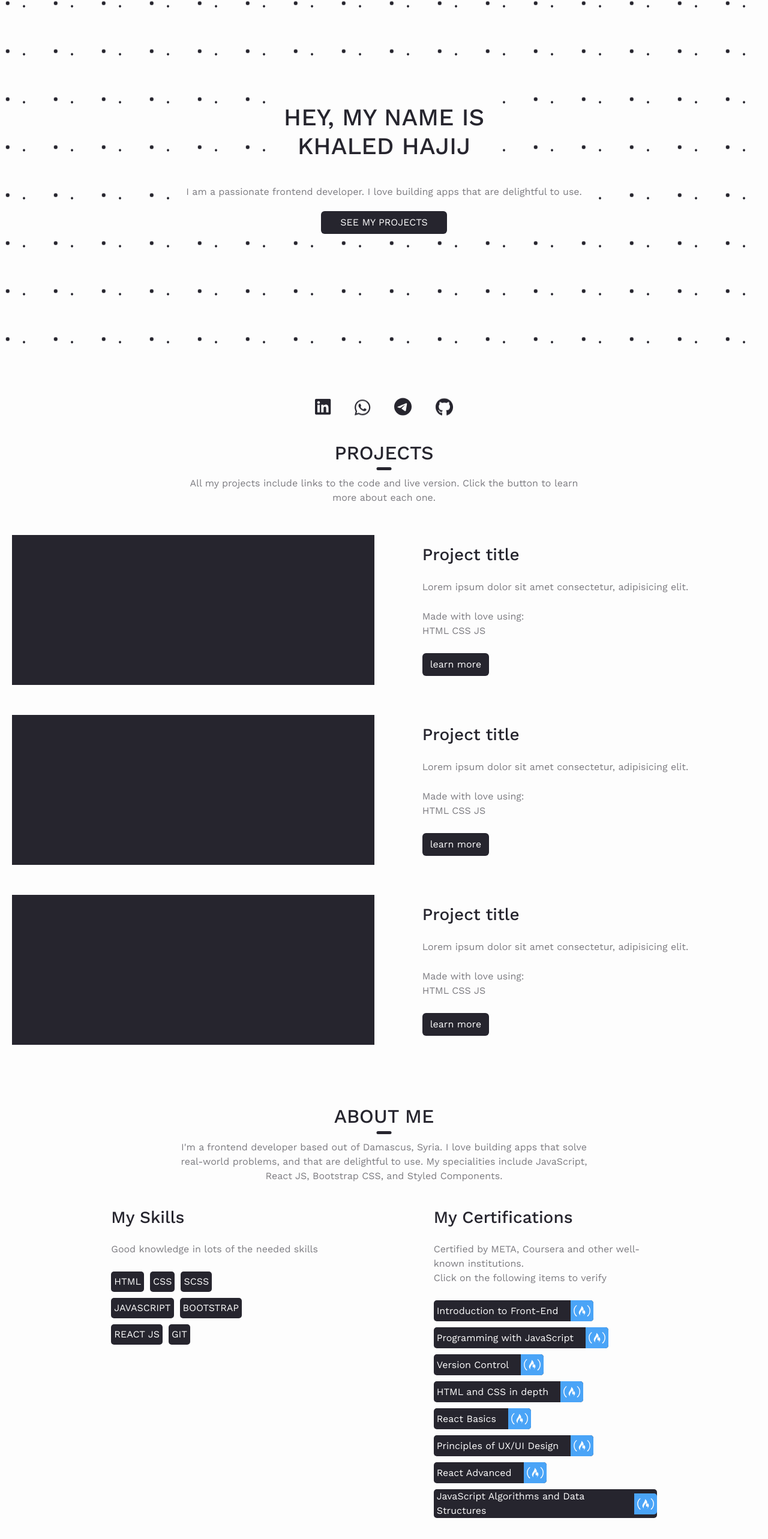
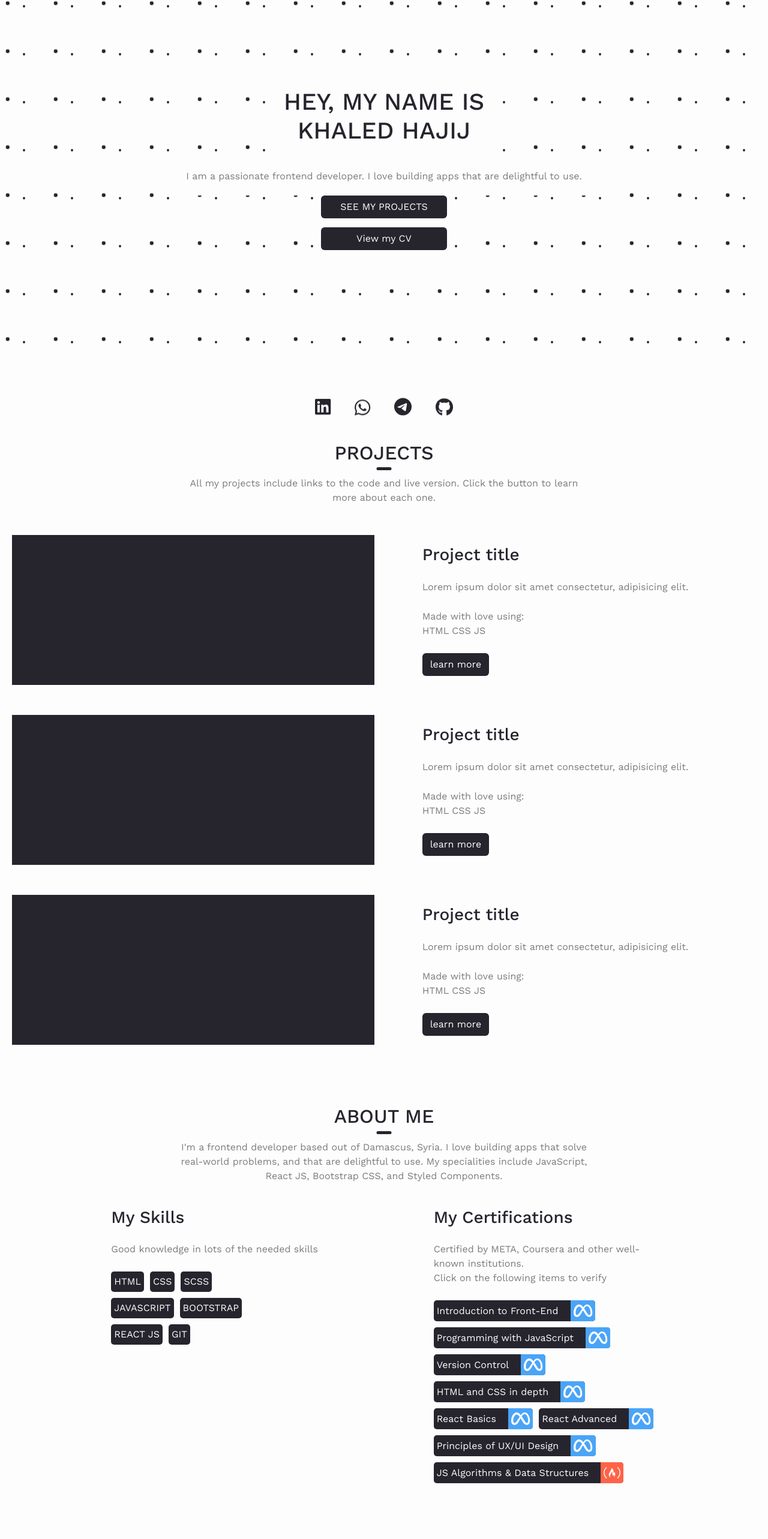
Before and after one commit to khaledhajij/khaledhajij.github.io, a React (Create React App) app: page / in a window 1280 px wide. Shown: the part 164-2730 px from the top of the page at 60% size. Built offline with nearby package versions, Linux system fonts and the light colour scheme.

Commit message:
Uploading CV

```diff
--- a/src/Components/About.js
+++ b/src/Components/About.js
@@ -6,13 +6,14 @@ import { faFreeCodeCamp, faMeta } from "@fortawesome/free-brands-svg-icons";
 const About = () => {
   const renderedSkills = mySkills.map((skill) => (
     <li className="skill">{skill.toUpperCase()}</li>
-  ));
-  const renderedCertifications = myCertifications.map((cert) => (
+    ));
+    const renderedCertifications = myCertifications.map((cert) => (
     <a href={cert.url} target="_blank" rel="noreferrer">
       <li className="skill">
         {cert.name}{" "}
         <FontAwesomeIcon
-          icon={cert.Teacher === "Meta" ? faMeta : faFreeCodeCamp}
+          icon={cert.Teacher === "FreeCodeCamp" ? faFreeCodeCamp : faMeta}
+          style={cert.Teacher === "FreeCodeCamp" ? {backgroundColor:'tomato'} : null}
         />
       </li>
     </a>
--- a/src/Components/Home.js
+++ b/src/Components/Home.js
@@ -18,9 +18,16 @@ const Home = () => {
           I am a passionate frontend developer. I love building apps that are
           delightful to use.
         </p>
-        <button className="btn">
-          <a href="#projects">{"see my projects".toUpperCase()}</a>
-        </button>
+        <div className="buttons">
+          <button className="btn">
+            <a href="#projects">{"see my projects".toUpperCase()}</a>
+          </button>
+          <button className="btn">
+            <a href="https://pdfhost.io/v/mhd5atp5f_Light_Yellow_Blue_Bold_Modern_Salesperson_CV">
+              View my CV
+            </a>
+          </button>
+        </div>
         <ul className="socail-list firstOne">
           <li>
             <a href="https://www.linkedin.com/in/khaled-hajij-40872222a">
--- a/src/Styles/style.css
+++ b/src/Styles/style.css
@@ -252,10 +252,15 @@ body button.btn:hover {
   background-color: var(--pattern-primary-color);
   padding: 20px;
 }
-.Home .myContainer button {
+.Home .myContainer .buttons {
+  display: flex;
+  flex-direction: column;
+  gap: 15px;
+}
+.Home .myContainer .buttons button {
   width: 210px;
 }
-.Home .myContainer button a {
+.Home .myContainer .buttons button a {
   color: var(--pattern-primary-color);
 }
 
@@ -371,6 +376,7 @@ body button.btn:hover {
   align-items: center;
   padding: 0px;
   padding-left: 5px;
+  height: 35px;
 }
 .About .myContainer .qualifiers > div.my-certifications ul li svg {
   overflow: visible;
@@ -379,6 +385,8 @@ body button.btn:hover {
   font-size: 25px;
   border-radius: 0px 5px 5px 0px;
   padding: 5px;
+  -webkit-animation: color 2s infinite ease-in-out forwards alternate;
+          animation: color 2s infinite ease-in-out forwards alternate;
 }
 .About .myContainer .qualifiers ul {
   display: flex;
@@ -573,4 +581,22 @@ ul.socail-list li a {
 
 p {
   color: var(--secondary-font-color-light);
+}
+
+@-webkit-keyframes color {
+  0% {
+    font-weight: 400;
+  }
+  100% {
+    font-weight: 900;
+  }
+}
+
+@keyframes color {
+  0% {
+    font-weight: 400;
+  }
+  100% {
+    font-weight: 900;
+  }
 }/*# sourceMappingURL=style.css.map */
--- a/src/Styles/style.scss
+++ b/src/Styles/style.scss
@@ -237,10 +237,15 @@ body {
       background-color: var(--pattern-primary-color);
       padding: 20px;
     }
-    button {
-      width: 210px;
-      a {
-        color: var(--pattern-primary-color);
+    .buttons{
+      display: flex;
+      flex-direction: column;
+      gap: 15px;
+      button {
+        width: 210px;
+        a {
+          color: var(--pattern-primary-color);
+        }
       }
     }
   }
@@ -346,6 +351,7 @@ body {
               align-items: center;
               padding: 0px;
               padding-left: 5px;
+              height: 35px;
               svg {
                 overflow: visible;
                 background-color: var(--meta-logo-color);
@@ -353,6 +359,7 @@ body {
                 font-size: 25px;
                 border-radius: 0px 5px 5px 0px;
                 padding: 5px;
+                animation: color 2s infinite ease-in-out forwards alternate;
               }
             }
           }
@@ -530,3 +537,11 @@ ul.socail-list {
 p{
 color: var(--secondary-font-color-light);
 }
+@keyframes color {
+  0%{
+    font-weight: 400;
+  }
+  100%{
+    font-weight: 900;
+  }
+}
--- a/src/data.js
+++ b/src/data.js
@@ -80,6 +80,14 @@ const myCertifications = [
     website: "coursera",
   },
   {
+    name: "React Advanced",
+    date: "Dec 2 2022",
+    url: "https://www.coursera.org/account/accomplishments/certificate/GZBBQ4RKL3XN",
+    img: "",
+    Teacher: " Meta",
+    website: "coursera",
+  },
+  {
     name: "Principles of UX/UI Design",
     date: "Nov 21 2022",
     url: "https://www.coursera.org/account/accomplishments/certificate/YD9DYCFA8Y4J",
@@ -88,15 +96,7 @@ const myCertifications = [
     website: "coursera",
   },
   {
-    name: "React Advanced",
-    date: "Dec 2 2022",
-    url: "https://www.coursera.org/account/accomplishments/certificate/GZBBQ4RKL3XN",
-    img: "",
-    Teacher: " Meta",
-    website: "coursera",
-  },
-  {
-    name: "JavaScript Algorithms and Data Structures",
+    name: "JS Algorithms & Data Structures",
     date: "June 24 2022",
     url: "https://www.freecodecamp.org/certification/Khaled_Hajij/javascript-algorithms-and-data-structures",
     img: "",
```
Also changed, not shown: 1 other file (tests, documents, lock files or other folders).
